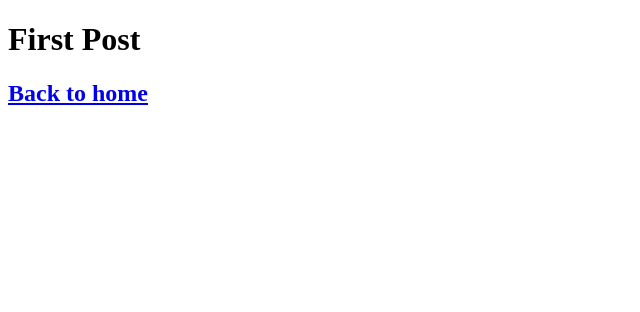
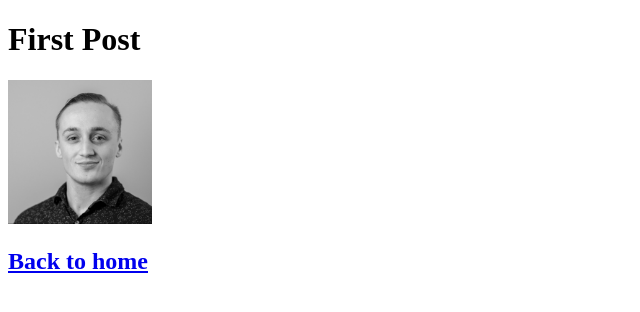
Before and after one commit to jaussems/nextJsBlogTutorial, a Next.js app: page /posts/first-post in a window 1280 px wide. Shown: the top 312 px of the page, without its empty margins (0-640 px from the left). Built offline with nearby package versions, Linux system fonts and the light colour scheme.

Commit message:
added image component and added image to public images directory

```diff
--- /dev/null
+++ b/components/image.js
@@ -0,0 +1,12 @@
+import Image from 'next/image';
+
+export default function ImageComponent() {
+    return (
+        <Image
+            src={require('../public/images/profile.jpeg').default} // Route of the image file
+            height={144} // Desired size with correct aspect ratio
+            width={144} // Desired size with correct aspect ratio
+            alt="Jannes Aussems "
+        />
+    );
+}
--- a/pages/posts/first-post.js
+++ b/pages/posts/first-post.js
@@ -1,9 +1,11 @@
 import Link from 'next/link';
+import ImageComponent from '../../components/image';
 
 export default function FirstPost() {
     return (
         <>
             <h1>First Post</h1>
+            <ImageComponent></ImageComponent>
             <h2>
                 <Link href="/">Back to home</Link>
             </h2>
```
Also changed, not shown: public/images/profile.jpeg (added).
